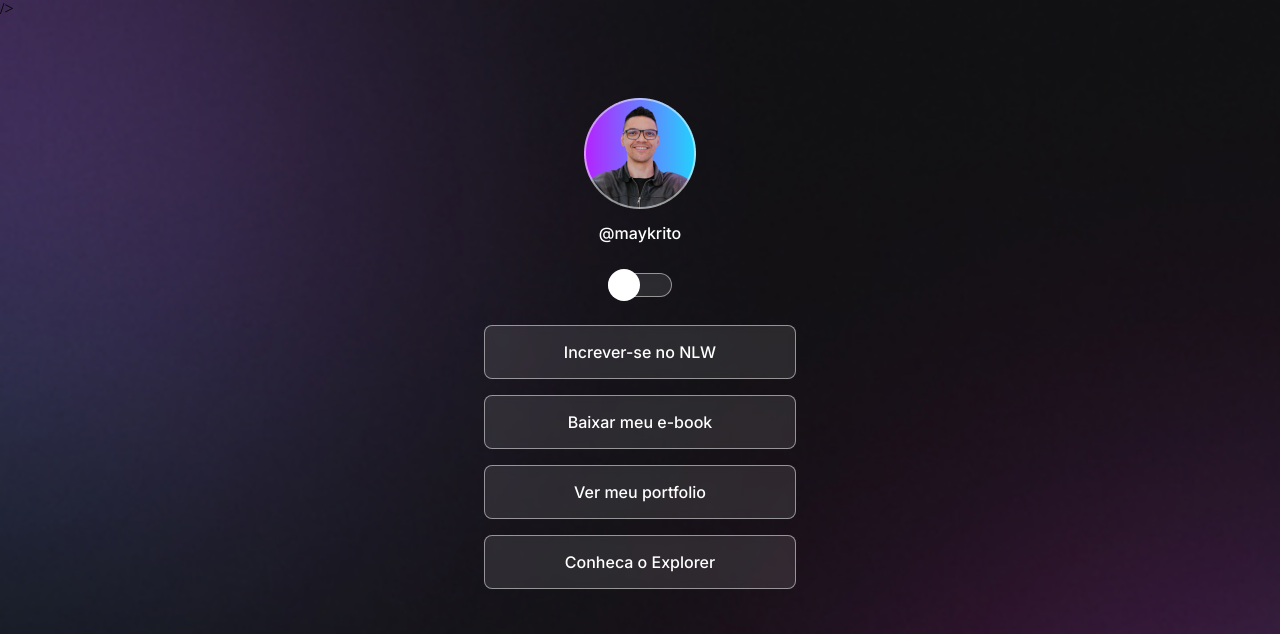
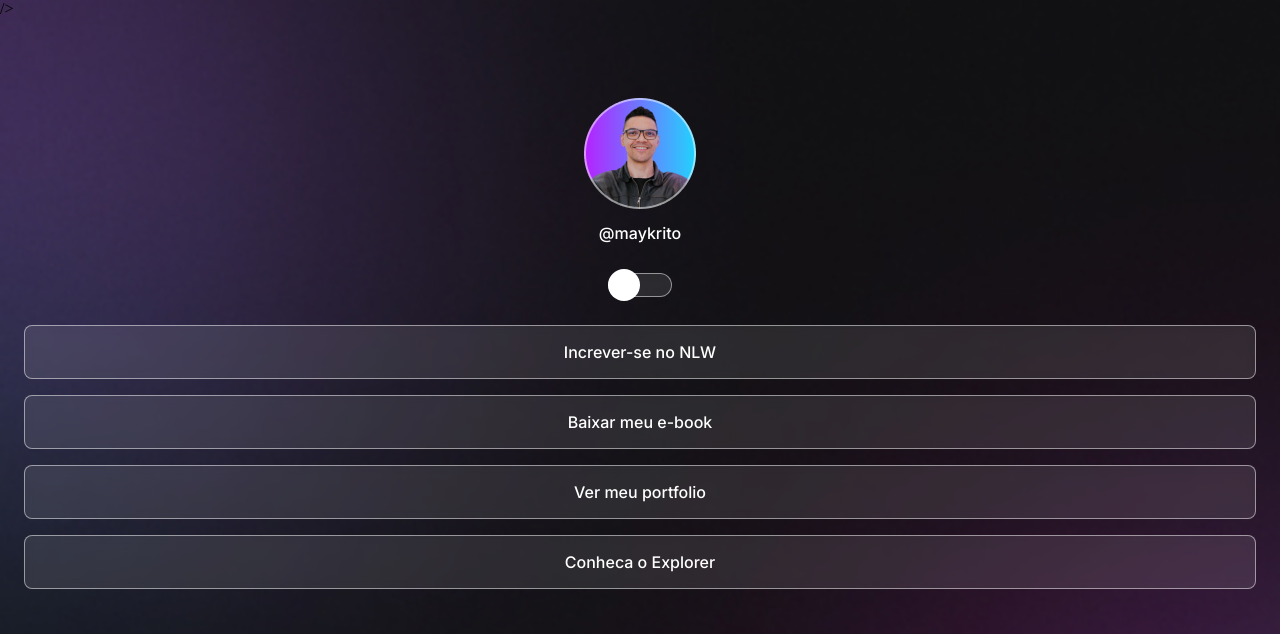
Before and after one commit to skylukinha/projeto, a plain HTML site: page index.html in a window 1280 px wide. Shown: the top 634 px of the page. Drawn offline with nearby package versions, Linux system fonts and the light colour scheme.

Commit message:
adjust container width

```diff
--- a/style.css
+++ b/style.css
@@ -33,7 +33,8 @@ body * {
 }
 
 #container {
-  width: 360px;
+  width: 100%;
+  max width: 588px;
   margin: 56px auto 0px;
   padding: 0 24px;
 }
```
